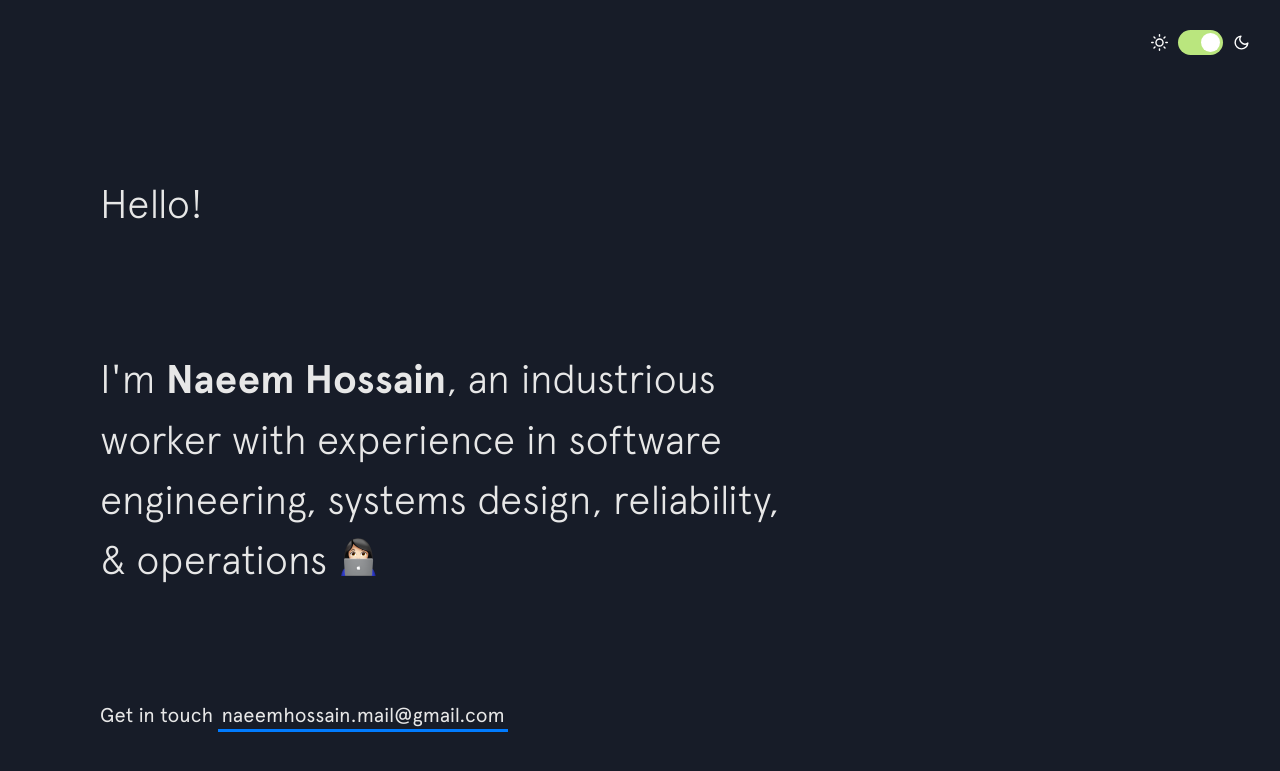
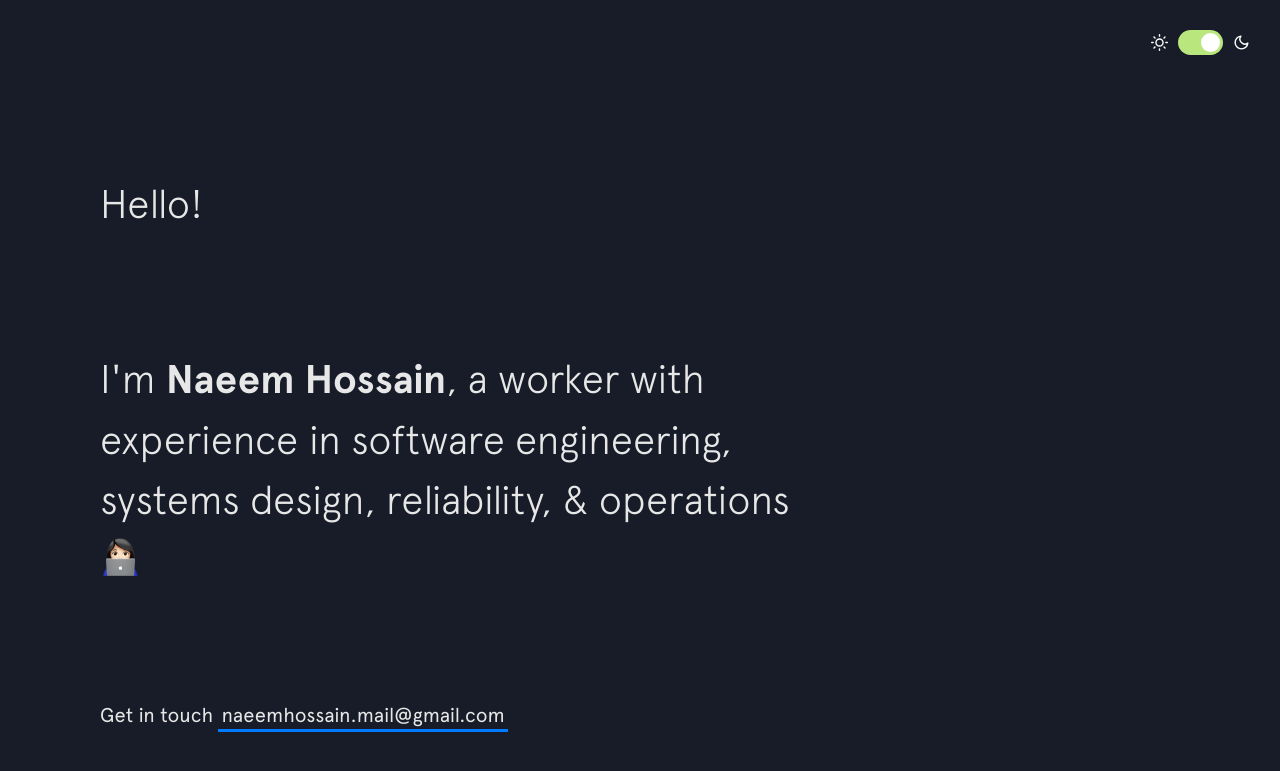
Before and after one commit to malenabashar/malenabashar.github.io, a Jekyll site: the page built from index.html, in a window 1280 px wide and 900 px high. Shown: the top 771 px of the window. Built offline with Jekyll 4.4.1, drawn with Linux system fonts in a browser that asks for light colours; nearby versions of some CDN libraries.

Commit message:
Updating website

```diff
--- a/_includes/intro.html
+++ b/_includes/intro.html
@@ -4,7 +4,7 @@
   </h1>
 
   <h2 class="intro__tagline">I'm
-    <span class="name">Naeem Hossain</span>, an industrious worker with experience in software engineering, systems design, reliability, &amp; operations
+    <span class="name">Naeem Hossain</span>, a worker with experience in software engineering, systems design, reliability, &amp; operations
     <span class="emoji technologist"></span>
   </h2>
 
```
